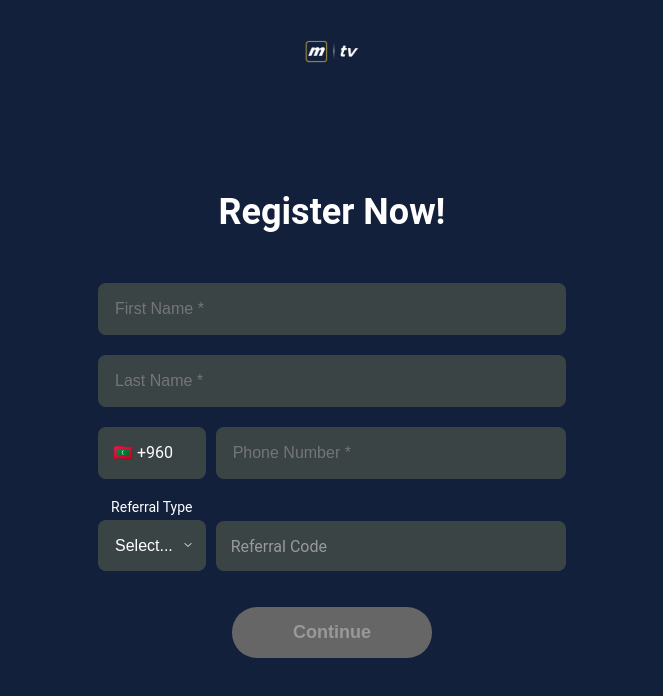
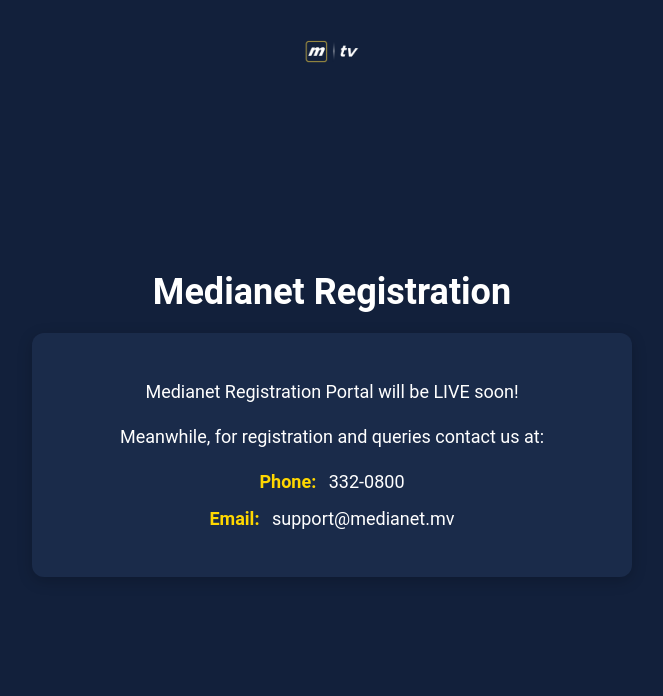
Before and after one commit to Roak-kenandy/RegistrationMedianet, a React (Create React App) app in the folder registration-app/: page /registration-medianet in a window 1280 px wide. Shown: the top 696 px of the page, without its empty margins (308-971 px from the left). Built offline with nearby package versions, Linux system fonts and the light colour scheme.

Commit message:
Added business logics

```diff
--- a/registration-app/src/components/RegistrationMedianet.js
+++ b/registration-app/src/components/RegistrationMedianet.js
@@ -1,4 +1,3 @@
-// RegistrationMedianet.jsx
 'use client';
 
 import React, { useState, useEffect } from 'react';
@@ -139,6 +138,9 @@
                 <div className="logo">
                     <img src={logoImage} alt="Medianet Logo" className="logo-image" />
                 </div>
+
+                {/* Mobile Form Container (shown below 992px) */}
+                <div className="mobile-form-container">
                     <h1 className="title">Register Now!</h1>
                     <form onSubmit={handleSubmit} className="form">
                         <div className="input-container">
@@ -255,9 +257,24 @@
                         </div>
                     </form>
                 </div>
+
+                {/* Desktop Contact Container (shown 992px and up) */}
+                <div className="desktop-contact-container">
+                    <h1 className="title">Medianet Registration</h1>
+                    <div className="contact-info">
+                        <p>Medianet Registration Portal will be LIVE soon! </p>
+                        <p>Meanwhile, for registration and queries contact us at:</p>
+                        <div className="contact-details">
+                            <p><strong>Phone:</strong> 332-0800</p>
+                            <p><strong>Email:</strong> support@medianet.mv</p>
+                        </div>
+                    </div>
+                </div>
+
                 {showPopup && (
                     <Popup message={popupMessage} onClose={() => setShowPopup(false)} />
                 )}
+            </div>
         </div>
     );
 };
--- a/registration-app/src/styles/RegistrationMedianet.css
+++ b/registration-app/src/styles/RegistrationMedianet.css
@@ -1,4 +1,3 @@
-/* RegistrationMedianet.css */
 * {
     margin: 0;
     padding: 0;
@@ -16,6 +15,13 @@
     font-family: 'Roboto', sans-serif;
     color: #fff;
     padding: 20px;
+}
+
+.content-wrapper {
+    width: 100%;
+    display: flex;
+    flex-direction: column;
+    align-items: center;
 }
 
 .logo {
@@ -43,6 +49,48 @@
     text-align: center;
 }
 
+.mobile-form-container {
+    display: block;
+    width: 100%;
+}
+
+.desktop-contact-container {
+    display: none;
+    width: 100%;
+}
+
+.contact-info {
+    text-align: center;
+    background-color: #1a2b4a;
+    padding: 2rem;
+    border-radius: 12px;
+    box-shadow: 0 4px 15px rgba(0, 0, 0, 0.2);
+    width: 100%;
+    max-width: 500px;
+}
+
+.contact-info p {
+    font-size: clamp(16px, 2.5vw, 18px);
+    margin-bottom: 1.5rem;
+}
+
+.contact-details {
+    display: flex;
+    flex-direction: column;
+    gap: 1rem;
+}
+
+.contact-details p {
+    margin: 0;
+    font-size: clamp(14px, 2vw, 16px);
+}
+
+.contact-details strong {
+    color: #FFD700;
+    margin-right: 0.5rem;
+}
+
+/* Form Styles */
 .form {
     width: 100%;
     max-width: 500px;
@@ -282,6 +330,44 @@
     100% { transform: translate(-50%, -50%) rotate(360deg); }
 }
 
+/* Media Queries */
+@media only screen and (min-width: 992px) {
+    .mobile-form-container {
+        display: none;
+    }
+
+    .desktop-contact-container {
+        display: block;
+    }
+
+    .logo {
+        max-width: 250px;
+    }
+
+    .title {
+        font-size: 40px;
+    }
+
+    .contact-info {
+        padding: 3rem;
+        max-width: 600px;
+    }
+}
+
+@media only screen and (min-width: 1200px) {
+    .contact-info {
+        max-width: 700px;
+    }
+
+    .title {
+        font-size: 48px;
+    }
+
+    .contact-details p {
+        font-size: 18px;
+    }
+}
+
 @media (max-width: 480px) {
     .logo {
         max-width: 150px;
@@ -337,7 +423,7 @@
     }
 }
 
-@media (min-width: 769px) and (max-width: 1200px) {
+@media (min-width: 769px) and (max-width: 991px) {
     .logo {
         max-width: 200px;
     }
@@ -347,24 +433,7 @@
     }
 }
 
-@media (min-width: 1201px) {
-    .logo {
-        max-width: 130px;
-    }
-
-    .logo-image {
-        max-height: 120px;
-    }
-
-    .form {
-        max-width: 500px;
-    }
-
-    .title {
-        font-size: 36px;
-    }
-}
-
+/* Popup Styles */
 .popup-overlay {
     position: fixed;
     top: 0;
```
Also changed, not shown: 1 other file (tests, documents, lock files or other folders). Lines whose indentation alone changed are shown as unchanged.
